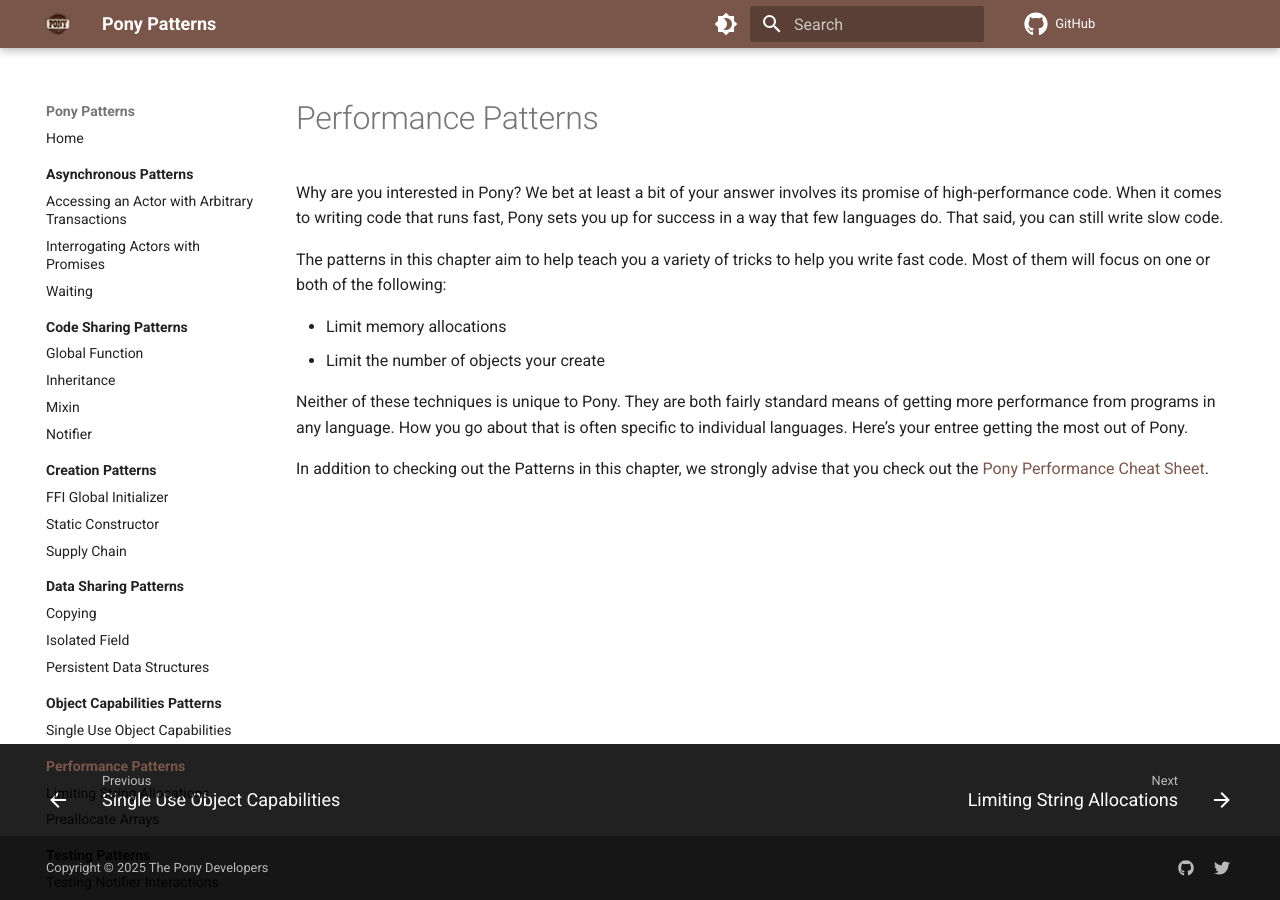
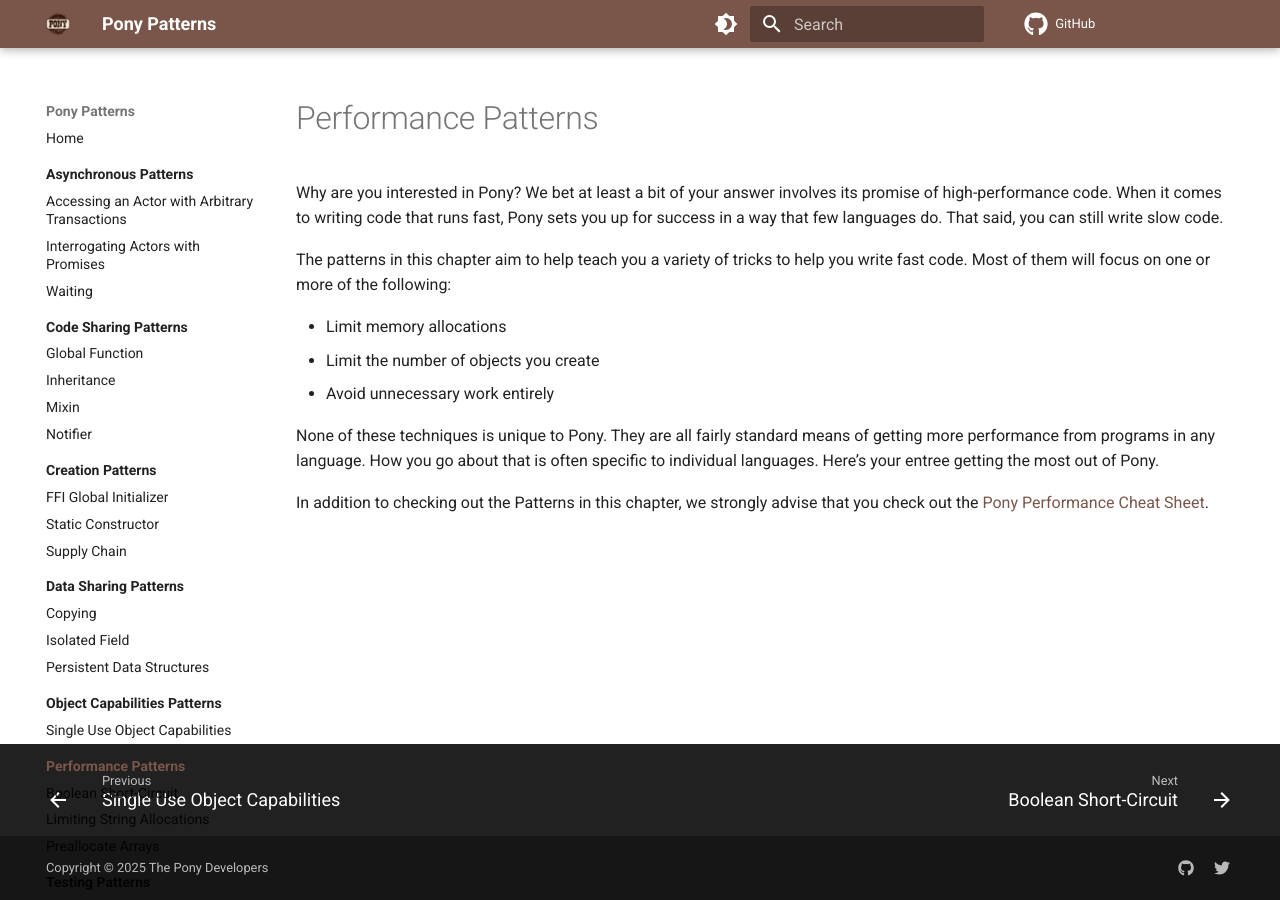
Before and after one commit to ponylang/pony-patterns, an MkDocs documentation site: the page built from docs/performance/index.md, in a window 1280 px wide. Built offline with MkDocs 1.6.1 and Material for MkDocs 9.7.7, drawn with Linux system fonts in a browser that asks for light colours; comment, search, counter and statistics services are not loaded.

Commit message:
Add Boolean Short-Circuit pattern to Performance Patterns
Documents the `check() and action()` idiom used by Pony's logger
package, where both a condition check and an action return Bool so
callers can chain them with `and`. Short-circuit evaluation avoids
two costs when the condition is false: evaluating expensive argument
expressions (like string construction) and sending actor messages
(like _out.print).

Also updates the performance index to include "avoid unnecessary
work" as a third performance strategy alongside limiting allocations
and object creation, and adds a cross-reference from the Limiting
String Allocations pattern.

```diff
--- a/docs/performance/index.md
+++ b/docs/performance/index.md
@@ -7,11 +7,12 @@ hide:
 
 Why are you interested in Pony? We bet at least a bit of your answer involves its promise of high-performance code. When it comes to writing code that runs fast, Pony sets you up for success in a way that few languages do. That said, you can still write slow code.
 
-The patterns in this chapter aim to help teach you a variety of tricks to help you write fast code. Most of them will focus on one or both of the following:
+The patterns in this chapter aim to help teach you a variety of tricks to help you write fast code. Most of them will focus on one or more of the following:
 
 - Limit memory allocations
-- Limit the number of objects your create
+- Limit the number of objects you create
+- Avoid unnecessary work entirely
 
-Neither of these techniques is unique to Pony. They are both fairly standard means of getting more performance from programs in any language. How you go about that is often specific to individual languages. Here's your entree getting the most out of Pony.
+None of these techniques is unique to Pony. They are all fairly standard means of getting more performance from programs in any language. How you go about that is often specific to individual languages. Here's your entree getting the most out of Pony.
 
 In addition to checking out the Patterns in this chapter, we strongly advise that you check out the [Pony Performance Cheat Sheet](https://www.ponylang.io/reference/pony-performance-cheatsheet/).
--- a/mkdocs.yml
+++ b/mkdocs.yml
@@ -97,6 +97,7 @@ nav:
     - Single Use Object Capabilities: 'object-capabilities/single-use.md'
   - Performance Patterns:
     - Overview: 'performance/index.md'
+    - Boolean Short-Circuit: 'performance/boolean-short-circuit.md'
     - Limiting String Allocations: 'performance/limiting-string-allocations.md'
     - Preallocate Arrays: 'performance/preallocate-arrays.md'
   - Testing Patterns:
```
Also changed, not shown: docs/performance/boolean-short-circuit.md (added, +95 -0 lines), docs/performance/limiting-string-allocations.md (+2 -0 lines).
